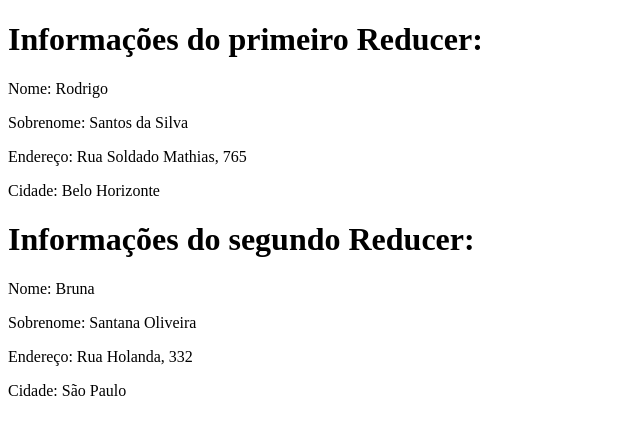
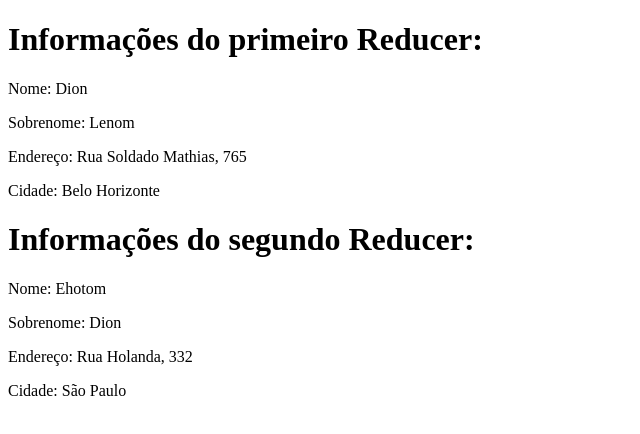
Before and after one commit to CesarMeira/trybe-exercises, a plain HTML site: page front-end/bloco-15-gerenciamento-de-estado-com-redux/dia-1-introducao-ao-redux-o-estado-global-da-aplicacao/Ex_2/index.html in a window 1280 px wide. Shown: the whole page, without its empty margins (0-640 px from the left). Drawn offline with nearby package versions, Linux system fonts and the light colour scheme.

Commit message:
Ex 2 parte 4 e 5

```diff
--- a/front-end/bloco-15-gerenciamento-de-estado-com-redux/dia-1-introducao-ao-redux-o-estado-global-da-aplicacao/Ex_2/index.html
+++ b/front-end/bloco-15-gerenciamento-de-estado-com-redux/dia-1-introducao-ao-redux-o-estado-global-da-aplicacao/Ex_2/index.html
@@ -67,6 +67,30 @@
 
       const rootReducer = Redux.combineReducers({meuPrimeiroReducer, meuSegundoReducer});
       const store = Redux.createStore(rootReducer);
+
+      window.onload = () => {
+        setTimeout(() => {
+          store.dispatch({
+            type: CHANGE_STATE1_NAMES,
+            nome: 'Dion',
+            sobrenome: 'Lenom',
+          });
+          store.dispatch({
+            type: CHANGE_STATE2_NAMES,
+            nome: 'Ehotom',
+            sobrenome: 'Dion',
+          });
+        }, 3000);
+      };
+
+      store.subscribe(() => {
+        const { meuPrimeiroReducer, meuSegundoReducer } = store.getState();
+        document.getElementById('nome-1').innerHTML = meuPrimeiroReducer.nome;
+        document.getElementById('sobrenome-1').innerHTML = meuPrimeiroReducer.sobrenome;
+
+        document.getElementById('nome-2').innerHTML = meuSegundoReducer.nome;
+        document.getElementById('sobrenome-2').innerHTML = meuSegundoReducer.sobrenome;
+      });
     </script>
   </body>
 </html>
```
